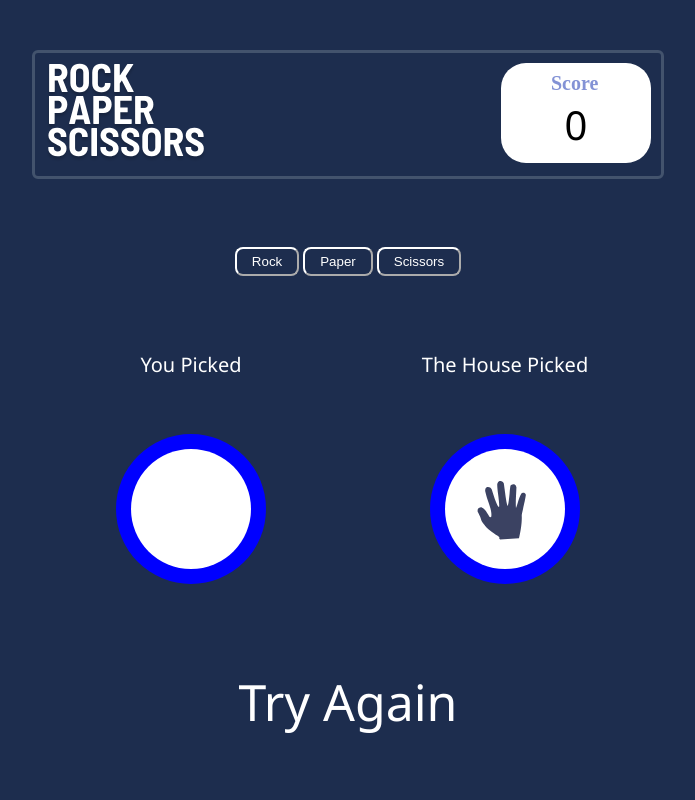
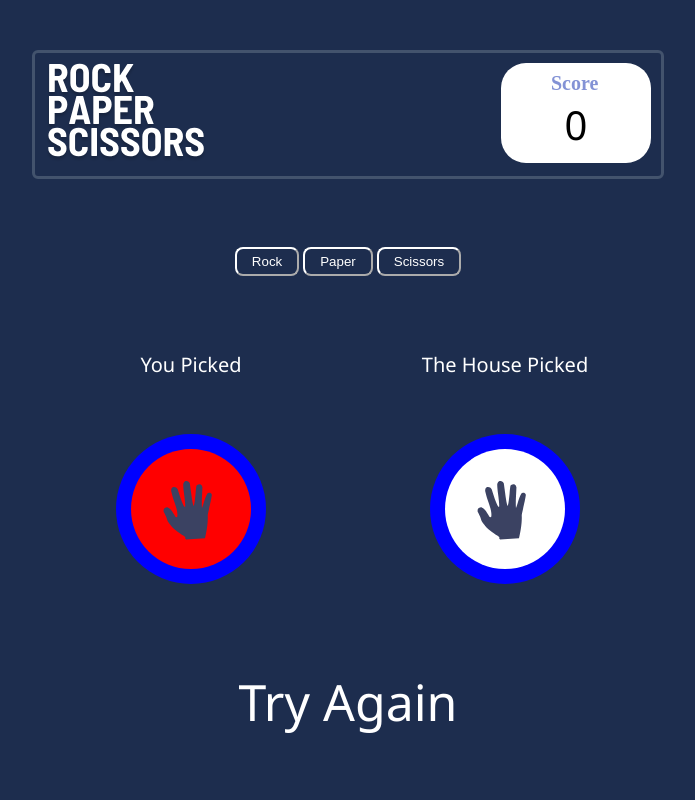
Before and after one commit to CarlosFernandoVillase/RockPaperScissors, a plain HTML site: page index.html in a window 1280 px wide. Both pictures are taken after a click on the button "Paper". Shown: the top 800 px of the page, without its empty margins (292-987 px from the left). Drawn offline with nearby package versions, Linux system fonts and the light colour scheme.

Commit message:
Update index.html

```diff
--- a/index.html
+++ b/index.html
@@ -179,9 +179,9 @@
       <div class="rpsDAD" id="p1p">
         <svg class="rpsC" height="150" width="150">
           <circle cx="75" cy="75" r="75" fill="blue" />
-          <circle cx="75" cy="75" r="60" fill="white" />
+          <circle cx="75" cy="75" r="60" fill="red" />
         </svg>
-
+        <img class="rpsH" src="https://carlosfernandovillase.github.io/RockPaperScissors/images/icon-paper.svg">
       </div>
 
       <div class="rpsDAD" id="p1s">
```
